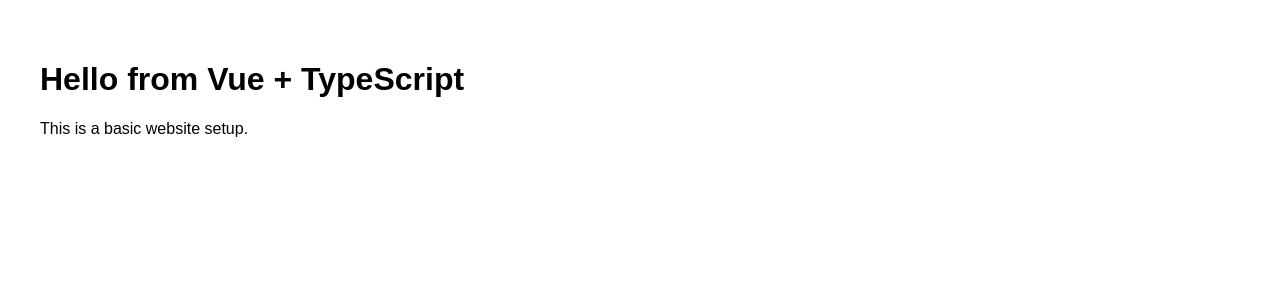
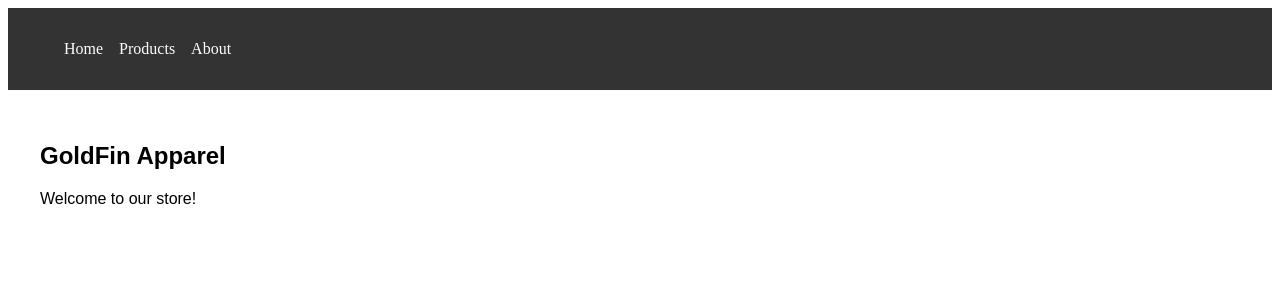
Before and after one commit to cphinrichs/Gold_Fin_Apparel, a JavaScript app in the folder frontend/: page / in a window 1280 px wide. Shown: the top 300 px of the page. Built offline with nearby package versions, Linux system fonts and the light colour scheme; a web font is replaced by a local one.

Commit message:
HomeView and NavBar implementation

```diff
--- a/frontend/src/App.vue
+++ b/frontend/src/App.vue
@@ -1,14 +1,9 @@
 <template>
-  <div class="container">
-    <h1>Hello from Vue + TypeScript</h1>
-    <p>This is a basic website setup.</p>
-  </div>
+  <Home />
 </template>
 
-<script lang="ts">
-export default {
-  name: "App",
-};
+<script lang="ts" setup>
+import Home from "./Views/HomeView.vue";
 </script>
 
 <style>
--- a/frontend/src/Components/TaskBar.vue
+++ b/frontend/src/Components/TaskBar.vue
@@ -2,3 +2,38 @@
 This component will serve as the taskbar for our application,
 providing navigation links and quick access to key features.
 -->
+<template>
+  <nav class="taskbar">
+    <ul>
+      <li><a href="/">Home</a></li>
+      <li><a href="/products">Products</a></li>
+      <li><a href="/about">About</a></li>
+    </ul>
+  </nav>
+</template>
+
+<script lang="ts" setup>
+</script>
+
+<style scoped>
+.taskbar {
+  background-color: #333;
+  color: white;
+  padding: 1rem;
+}
+
+.taskbar ul {
+  list-style: none;
+  display: flex;
+  gap: 1rem;
+}
+
+.taskbar a {
+  color: white;
+  text-decoration: none;
+}
+
+.taskbar a:hover {
+  text-decoration: underline;
+}
+</style>
--- a/frontend/src/Views/HomeView.vue
+++ b/frontend/src/Views/HomeView.vue
@@ -0,0 +1,18 @@
+<template>
+  <TaskBar />
+  <section class="home">
+    <h1>GoldFin Apparel</h1>
+    <p>Welcome to our store!</p>
+  </section>
+</template>
+
+<script lang="ts" setup>
+import TaskBar from "../Components/TaskBar.vue";
+</script>
+
+<style scoped>
+.home {
+  padding: 2rem;
+  font-family: Arial, sans-serif;
+}
+</style>
```
